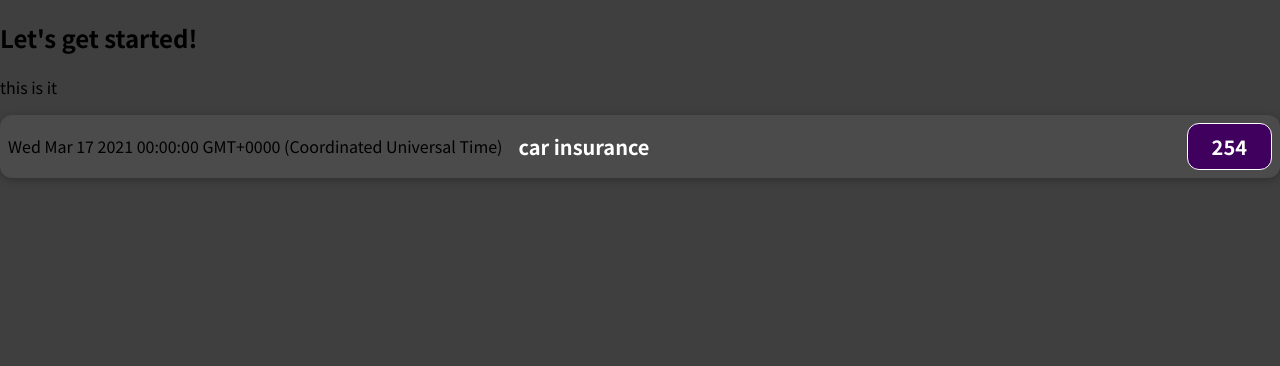
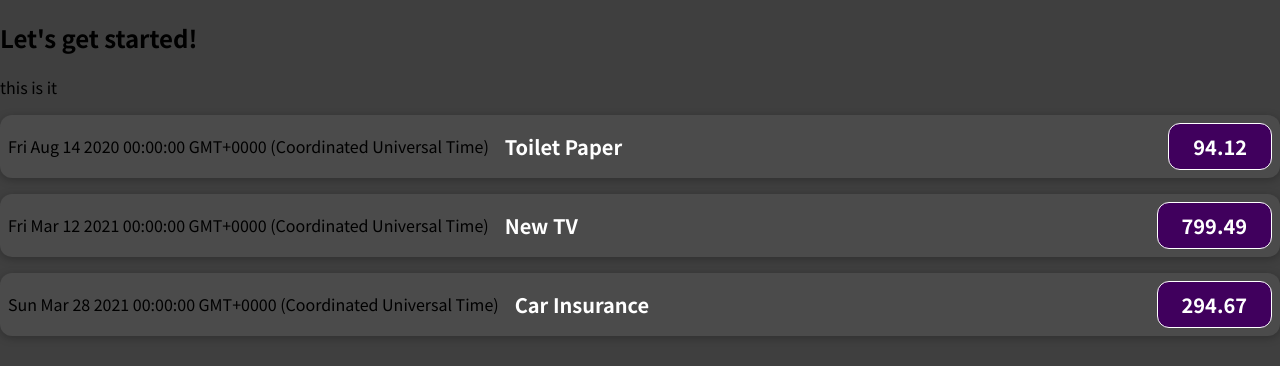
Before and after one commit to ghozlene/react-course, a React (Create React App) app: page / in a window 1280 px wide. Shown: the top 366 px of the page. Built offline with nearby package versions, Linux system fonts and the light colour scheme.

Commit message:
passing data via props

```diff
--- a/src/App.js
+++ b/src/App.js
@@ -1,11 +1,35 @@
 import ExpensesItem from './components/ExpensesItem';
 
 function App() {
+	const expenses = [
+		{
+			id: 'e1',
+			title: 'Toilet Paper',
+			amount: 94.12,
+			date: new Date(2020, 7, 14),
+		},
+		{ id: 'e2', title: 'New TV', amount: 799.49, date: new Date(2021, 2, 12) },
+		{
+			id: 'e3',
+			title: 'Car Insurance',
+			amount: 294.67,
+			date: new Date(2021, 2, 28),
+		},
+		{
+			id: 'e4',
+			title: 'New Desk (Wooden)',
+			amount: 450,
+			date: new Date(2021, 5, 12),
+		},
+	];
+
 	return (
 		<div>
 			<h2>Let's get started!</h2>
 			<p>this is it</p>
-			<ExpensesItem />
+			<ExpensesItem expenses={expenses[0]} />
+			<ExpensesItem expenses={expenses[1]} />
+			<ExpensesItem expenses={expenses[2]} />
 		</div>
 	);
 }
--- a/src/components/ExpensesItem.jsx
+++ b/src/components/ExpensesItem.jsx
@@ -1,16 +1,13 @@
 import React from 'react';
 import './ExpensesItem.css';
-const ExpensesItem = () => {
-	const expenseDate = new Date(2021, 2, 17);
-	const expenseTitle = 'car insurance ';
-	const expenseAmount = 254;
+const ExpensesItem = ({ expenses }) => {
 	return (
 		<>
 			<div className='expense-item'>
-				<div>{expenseDate.toString()}</div>
+				<div>{expenses.date.toString()}</div>
 				<div className='expense-item__description'>
-					<h2> {expenseTitle}</h2>
-					<div className='expense-item__price '> {expenseAmount}</div>
+					<h2> {expenses.title}</h2>
+					<div className='expense-item__price '> {expenses.amount}</div>
 				</div>
 			</div>
 		</>
```
